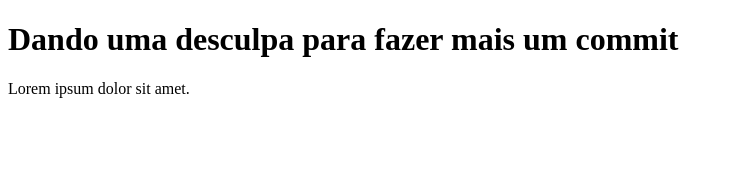
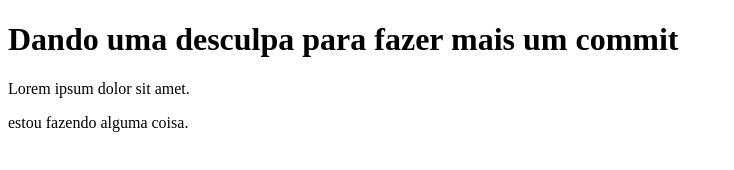
Before and after one commit to Wesley-afk/Teste_git, a plain HTML site: page index.html in a window 1280 px wide. Shown: the whole page, without its empty margins (0-734 px from the left). Drawn offline with Linux system fonts and the light colour scheme.

Commit message:
fiz mais uma adição hiper top

```diff
--- a/index.html
+++ b/index.html
@@ -9,5 +9,6 @@
 
         <h1>Dando uma desculpa para fazer mais um commit</h1>
         <p>Lorem ipsum dolor sit amet.</p>
+        <p>estou fazendo alguma coisa.</p>
 </body>
 </html>
```
